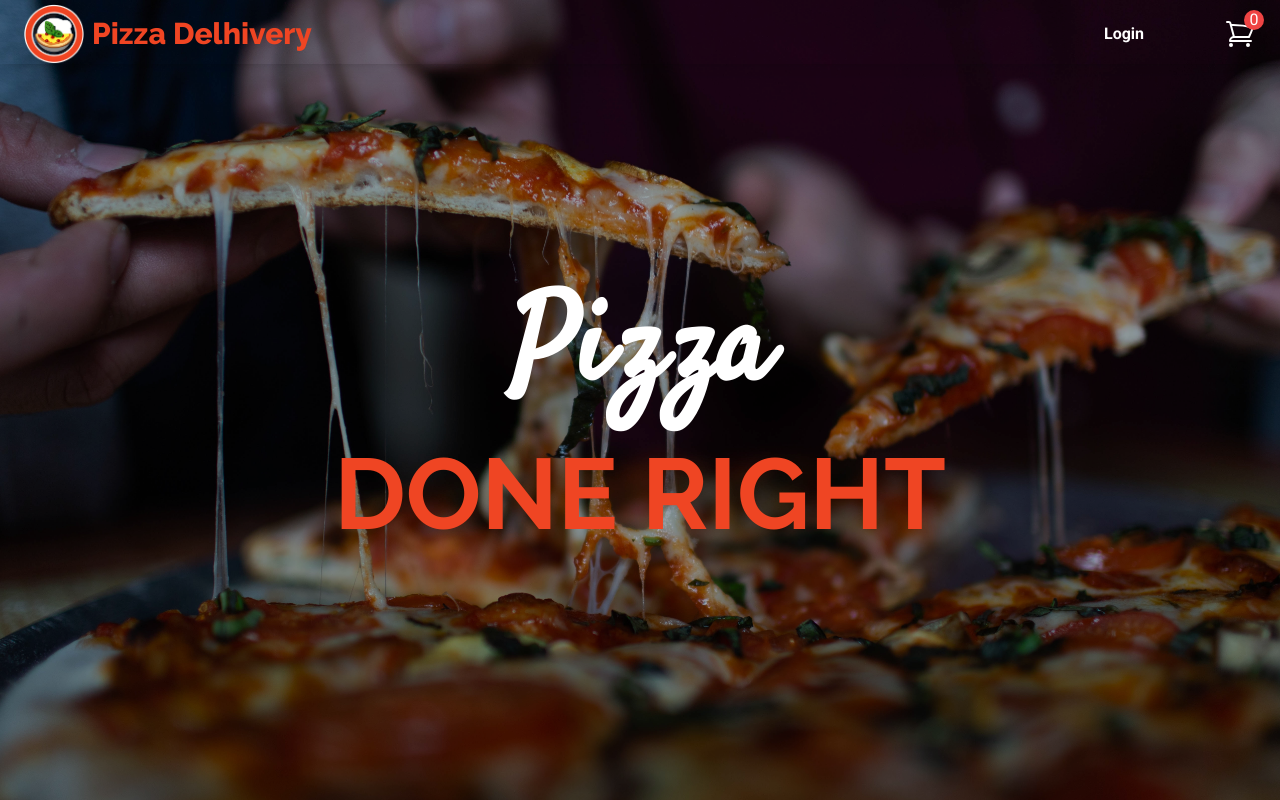
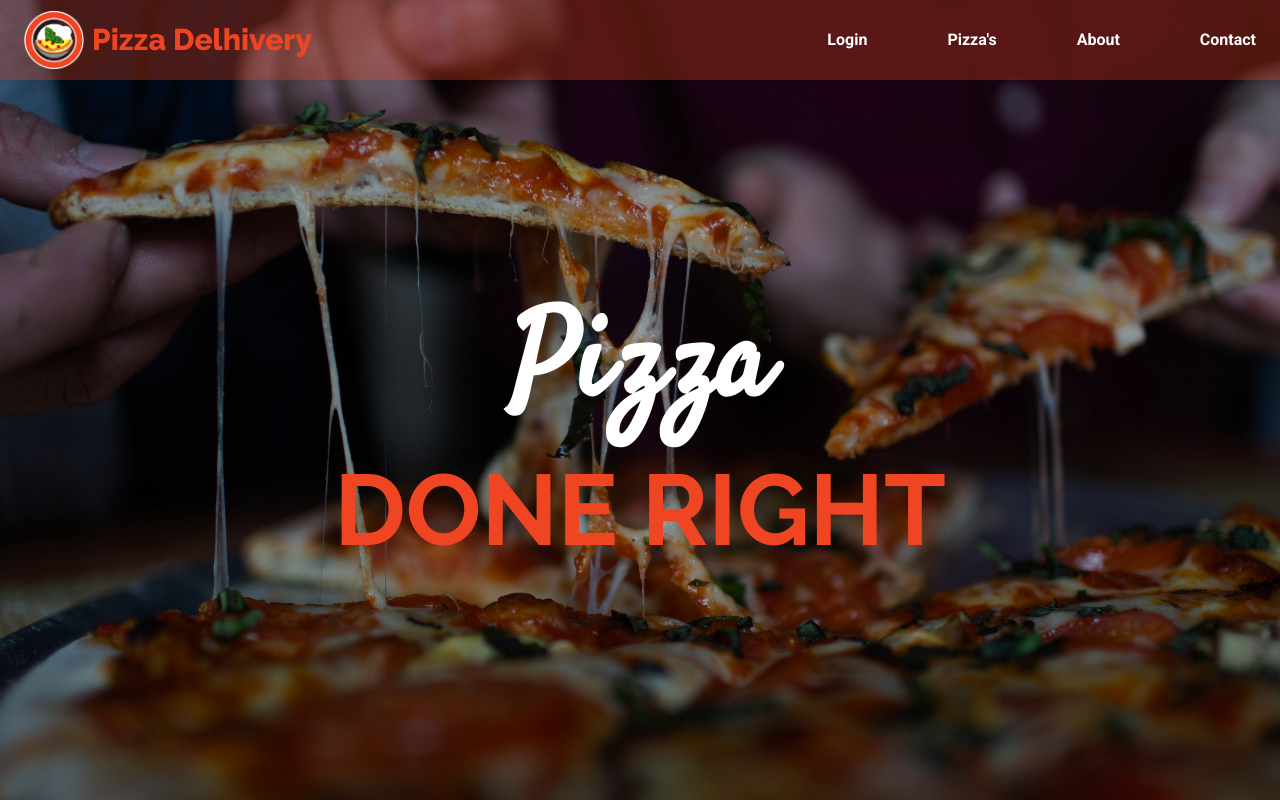
Before and after one commit to priyucodes/OIBSIP_Pizza_delhivery, a React (Vite) app in the folder client/: page / in a window 1280 px wide. Shown: the top 800 px of the page. Built offline with nearby package versions, Linux system fonts and the light colour scheme.

Commit message:
fixed header

```diff
--- a/client/src/components/AboutSection.jsx
+++ b/client/src/components/AboutSection.jsx
@@ -1,8 +1,8 @@
 const AboutSection = () => {
   return (
     <section
-      id="#about"
-      className="bg-about-bg bg-cover bg-no-repeat h-[51vh]  flex justify-center items-center relative overflow-hidden bg-bottom"
+      id="about"
+      className="bg-about-bg bg-cover bg-no-repeat h-[51vh]  flex justify-center items-center relative overflow-hidden bg-bottom  bg-fixed"
     >
       <div className="absolute w-full h-full bg-black/50 z-0" />
       <div className="max-w-screen-2xl mx-auto flex flex-col justify-between  items-center gap-12 px-6 relative z-50">
--- a/client/src/components/ContactSection.jsx
+++ b/client/src/components/ContactSection.jsx
@@ -1,7 +1,7 @@
 const ContactSection = () => {
   return (
     <section
-      id="#contact"
+      id="contact"
       className="max-w-screen-2xl mx-auto bg-white px-6 my-12"
     >
       <div className="flex lg:flex-row flex-col justify-between items-start gap-8">
--- a/client/src/components/Header.jsx
+++ b/client/src/components/Header.jsx
@@ -1,10 +1,34 @@
 import { ShoppingCartIcon } from "@heroicons/react/24/outline";
 import { Bars3Icon } from "@heroicons/react/24/solid";
-import { useRef } from "react";
+import { useEffect, useRef, useState } from "react";
 const Header = () => {
   const navRef = useRef(null);
+  const [isLoggedIn, setIsLoggedIn] = useState(false);
+  const [prevScrollPos, setPrevScrollPos] = useState(0);
+  const [visible, setVisible] = useState(true);
+  const handleScroll = () => {
+    const currentScrollPos = window.scrollY;
+
+    if (currentScrollPos > prevScrollPos) {
+      setVisible(false);
+    } else {
+      setVisible(true);
+    }
+
+    setPrevScrollPos(currentScrollPos);
+  };
+  useEffect(() => {
+    window.addEventListener("scroll", handleScroll);
+
+    return () => window.removeEventListener("scroll", handleScroll);
+  });
   return (
-    <header className="px-6 pt-1 flex justify-between shadow-lg items-center font-roboto  h-16 w-full relative z-10 max-w-screen-2xl mx-auto">
+    <header
+      className={`px-6 transition-all duration-500 flex justify-between shadow-sm bg-primary/30 items-center font-roboto  h-20 w-full sticky ${
+        visible ? "top-0 opacity-100" : "opacity-0"
+      } z-10 `}
+    >
+      <div className="max-w-screen-2xl mx-auto flex justify-between  font-roboto   w-full ">
         <div className="flex gap-2 items-center">
           <img
             src="/logo.png"
@@ -19,14 +43,25 @@ const Header = () => {
         </div>
         <ul className="hidden gap-20 items-center md:flex">
           <li className="text-white font-bold">
-          <a href="#">Login</a>
+            <a href="/login">Login</a>
           </li>
+          <li className="text-white font-bold">
+            <a href="#pizzas">Pizza&apos;s</a>
+          </li>
+          <li className="text-white font-bold">
+            <a href="#about">About</a>
+          </li>
+          <li className="text-white font-bold">
+            <a href="#contact">Contact</a>
+          </li>
+          {isLoggedIn && (
             <li className="relative flex ">
               <ShoppingCartIcon className="w-8 h-8 object-contain text-white" />
               <p className="absolute -right-2 -top-2 bg-red-500 rounded-full w-5 h-5 text-white  text-center flex items-center justify-center">
                 0
               </p>
             </li>
+          )}
         </ul>
         <div className="md:hidden flex flex-col">
           <Bars3Icon
@@ -78,18 +113,21 @@ const Header = () => {
                     className=" h-12 cursor-pointer items-center truncate rounded-[5px] px-6 py-4 text-[0.875rem] bg-primary outline-none transition duration-300 ease-linear hover:bg-slate-50 hover:text-inherit hover:outline-none focus:bg-slate-50 focus:text-inherit focus:outline-none active:bg-slate-50 active:text-inherit active:outline-none data-[te-sidenav-state-active]:text-inherit data-[te-sidenav-state-focus]:outline-none motion-reduce:transition-none dark:text-gray-300 dark:hover:bg-white/10 dark:focus:bg-white/10 dark:active:bg-white/10 font-bold text-3xl text-center flex justify-center"
                     data-te-sidenav-link-ref
                   >
+                    {isLoggedIn && (
                       <div className="flex relative">
                         <ShoppingCartIcon className="w-8 h-8 object-contain text-white" />
                         <p className="absolute -right-2 -top-2 bg-red-500 rounded-full w-5 h-5 text-white  text-center flex items-center justify-center">
                           0
                         </p>
                       </div>
+                    )}
                   </a>
                 </li>
               </ul>
             </nav>
           }
         </div>
+      </div>
     </header>
   );
 };
--- a/client/src/components/PizzaSection.jsx
+++ b/client/src/components/PizzaSection.jsx
@@ -1,7 +1,7 @@
 const PizzaSection = () => {
   return (
     <section
-      id="#pizzas"
+      id="pizzas"
       className="max-w-screen-2xl mx-auto bg-white my-4 px-6"
     >
       <div className="flex lg:flex-row gap-6 mb-6 lg:mb-0 lg:gap-0 flex-col justify-between items-center">
--- a/client/src/index.css
+++ b/client/src/index.css
@@ -2,6 +2,9 @@
   margin: 0;
   padding: 0;
   box-sizing: border-box;
+}
+html {
+  scroll-behavior: smooth;
 }
 body {
   overflow-x: hidden;
```
Lines whose indentation alone changed are shown as unchanged.
